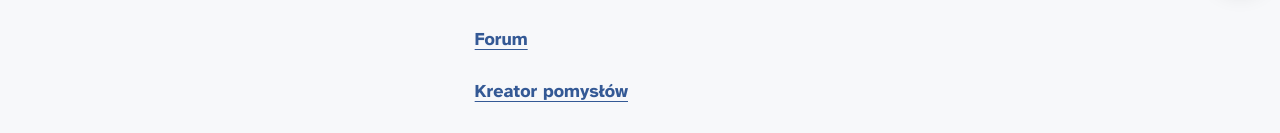
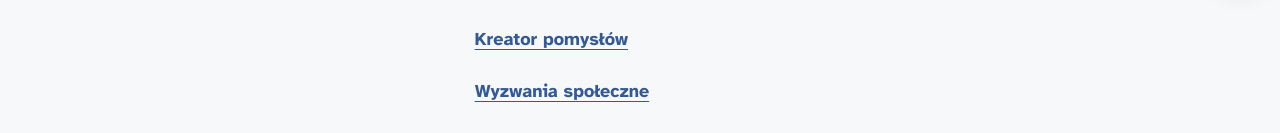
Before and after one commit to akai-org/hackyeah2026, a Next.js app in the folder find_inv/: page /admin/statystyki in a window 1280 px wide. Shown: the part 805-938 px from the top of the page. Built offline with nearby package versions, Linux system fonts and the light colour scheme; no server answers.

Commit message:
feat: footer fix

```diff
--- a/find_inv/components/site-footer.tsx
+++ b/find_inv/components/site-footer.tsx
@@ -33,7 +33,6 @@ export async function SiteFooter() {
             <ul className="space-y-1">
               {[
                 { href: "/biblioteka", label: t.footer.links.library },
-                { href: "/forum", label: t.footer.links.forum },
                 { href: "/kreator", label: t.footer.links.creator },
                 { href: "/wyzwania", label: t.footer.links.challenges },
                 { href: "/edukacja", label: t.footer.links.education },
```
